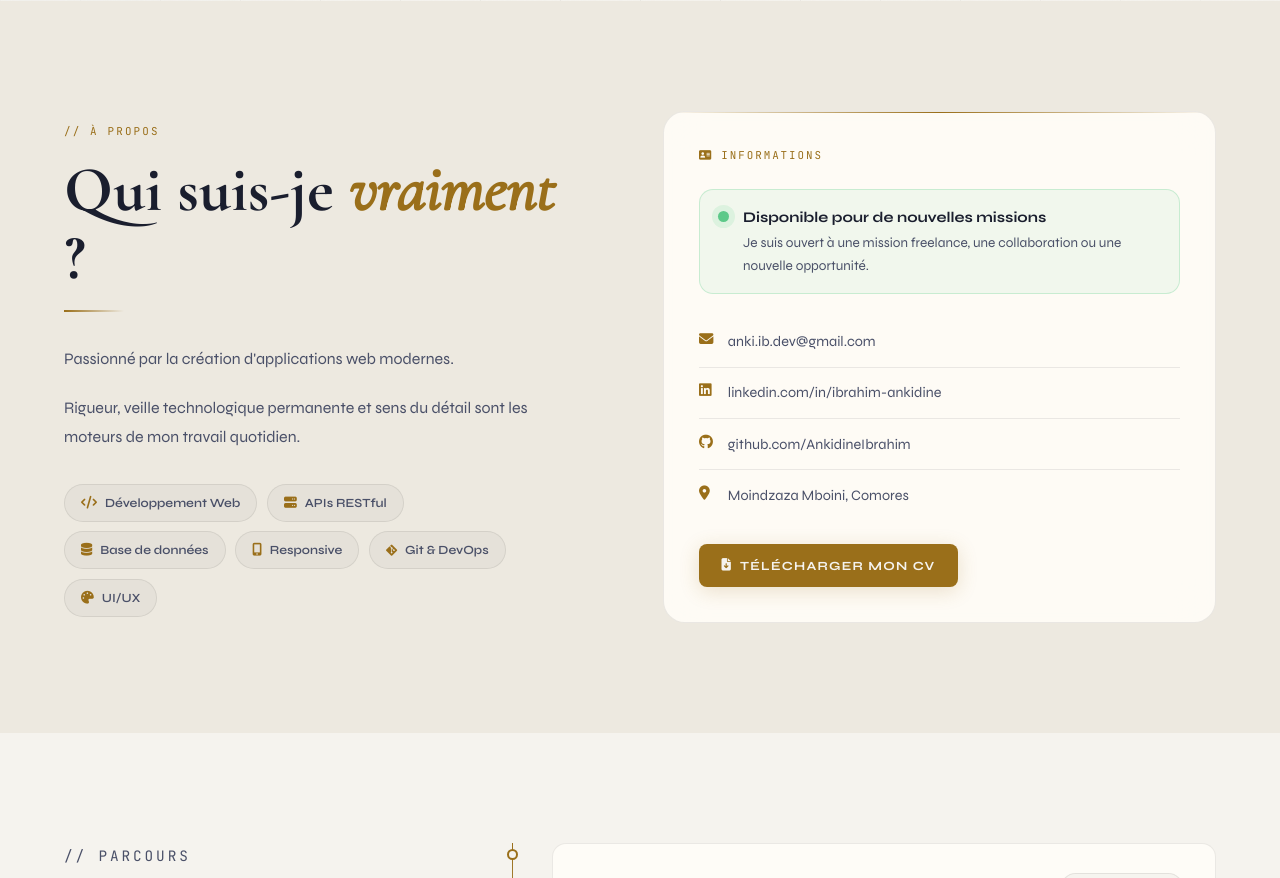
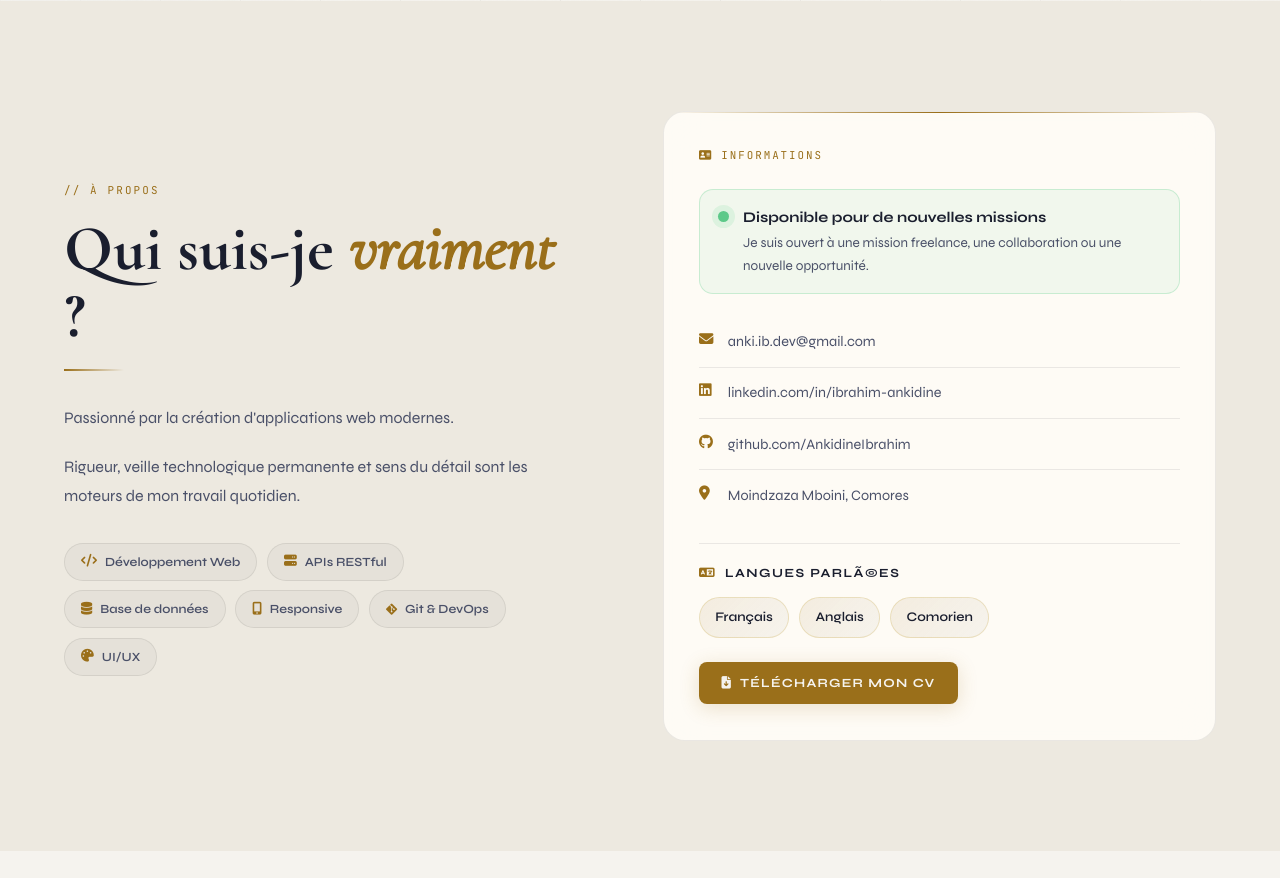
Before and after one commit to AnkidineIbrahim/ankiibrahim, a Flask app: page / in a window 1280 px wide. Shown: the part 799-1677 px from the top of the page. Run offline with Flask 3, Linux system fonts and the light colour scheme; data comes from the database, SQL or seed files in the repository; some libraries are stand-ins or nearby versions.

Commit message:
Mise à jour du projet avec les dernières modifications

```diff
--- a/app.py
+++ b/app.py
@@ -12,6 +12,7 @@ from flask_sqlalchemy import SQLAlchemy
 from flask_login import (LoginManager, UserMixin, login_user,
                          logout_user, login_required, current_user)
 from markupsafe import Markup, escape
+from sqlalchemy import inspect, text
 from reportlab.lib import colors
 from reportlab.lib.enums import TA_RIGHT
 from reportlab.lib.pagesizes import A4
@@ -70,6 +71,13 @@ class Profile(db.Model):
     years_exp   = db.Column(db.Integer,     default=3)
     companies   = db.Column(db.Integer,     default=2)
     tech_count  = db.Column(db.Integer,     default=10)
+    languages   = db.Column(db.Text,        default='[]')
+
+    def get_languages(self):
+        try:
+            return json.loads(self.languages or '[]')
+        except (TypeError, json.JSONDecodeError):
+            return []
 
 class Experience(db.Model):
     id          = db.Column(db.Integer, primary_key=True)
@@ -130,6 +138,21 @@ class Visit(db.Model):
     ip         = db.Column(db.String(60),  default='')
     user_agent = db.Column(db.String(300), default='')
     created_at = db.Column(db.DateTime,    default=datetime.utcnow)
+
+
+def ensure_schema_updates():
+    inspector = inspect(db.engine)
+
+    if inspector.has_table('profile'):
+        profile_columns = {column['name'] for column in inspector.get_columns('profile')}
+        if 'languages' not in profile_columns:
+            db.session.execute(text("ALTER TABLE profile ADD COLUMN languages TEXT DEFAULT '[]'"))
+            db.session.commit()
+
+
+with app.app_context():
+    db.create_all()
+    ensure_schema_updates()
 
 # ── HELPERS ──────────────────────────────────────────────────
 
@@ -584,6 +607,13 @@ def admin_profile():
         p.years_exp  = int(request.form.get('years_exp', p.years_exp) or 0)
         p.companies  = int(request.form.get('companies',  p.companies) or 0)
         p.tech_count = int(request.form.get('tech_count', p.tech_count) or 0)
+        raw_languages = request.form.get('languages', '')
+        languages = [
+            item.strip()
+            for item in raw_languages.replace('\r', '').replace('\n', ',').split(',')
+            if item.strip()
+        ]
+        p.languages  = json.dumps(languages, ensure_ascii=False)
         # Photo upload
         photo = request.files.get('photo')
         if photo and photo.filename:
@@ -873,6 +903,7 @@ def admin_stats():
 def init_db(reset_admin=False):
     with app.app_context():
         db.create_all()
+        ensure_schema_updates()
 
         # Admin par défaut
         admin = Admin.query.first()
@@ -887,7 +918,7 @@ def init_db(reset_admin=False):
 
         # Profil par défaut
         if not Profile.query.first():
-            db.session.add(Profile())
+            db.session.add(Profile(languages=json.dumps(['Français', 'Anglais', 'Comorien'], ensure_ascii=False)))
 
         # Expériences
         if not Experience.query.first():
--- a/static/css/public.css
+++ b/static/css/public.css
@@ -752,6 +752,32 @@ section { padding: 110px 5vw; position: relative; }
 .info-list a { color: inherit; text-decoration: none; transition: color .2s; }
 .info-list a:hover { color: var(--gold); }
 
+.info-subsection {
+  margin-top: 1.4rem;
+  padding-top: 1.2rem;
+  border-top: 1px solid var(--border);
+}
+.info-subtitle {
+  display: flex; align-items: center; gap: .55rem;
+  margin-bottom: .9rem;
+  color: var(--text);
+  font-size: .78rem; font-weight: 700;
+  letter-spacing: .12em; text-transform: uppercase;
+}
+.info-subtitle i { color: var(--gold); }
+.info-pills {
+  display: flex; flex-wrap: wrap; gap: .65rem;
+}
+.info-pill {
+  display: inline-flex; align-items: center;
+  padding: .55rem .95rem;
+  border-radius: 999px;
+  border: 1px solid rgba(200,165,60,.25);
+  background: linear-gradient(135deg, var(--gold-dim), var(--surface));
+  color: var(--text);
+  font-size: .82rem; font-weight: 600;
+}
+
 .cv-card-btn {
   display: inline-flex; align-items: center; gap: .5rem;
   margin-top: 1.5rem;
--- a/templates/admin/profile.html
+++ b/templates/admin/profile.html
@@ -73,6 +73,11 @@
         </div>
 
         <div class="fg"><label>Localisation</label><input type="text" name="location" value="{{ profile.location }}"></div>
+        <div class="fg">
+          <label>Langues parlÃ©es</label>
+          <input type="text" name="languages" value="{{ profile.get_languages()|join(', ') }}" placeholder="FranÃ§ais, Anglais, Comorien">
+          <small class="form-hint">SÃ©parez les langues par des virgules.</small>
+        </div>
       </div>
 
       <!-- Social -->
--- a/templates/public/index.html
+++ b/templates/public/index.html
@@ -94,6 +94,16 @@
           <li><i class="fab fa-github"></i><a href="{{ profile.github }}" target="_blank">github.com/AnkidineIbrahim</a></li>
           <li><i class="fas fa-map-marker-alt"></i>{{ profile.location }}</li>
         </ul>
+        {% if profile.get_languages() %}
+        <div class="info-subsection">
+          <p class="info-subtitle"><i class="fas fa-language"></i> Langues parlÃ©es</p>
+          <div class="info-pills">
+            {% for language in profile.get_languages() %}
+            <span class="info-pill">{{ language }}</span>
+            {% endfor %}
+          </div>
+        </div>
+        {% endif %}
         <a href="{{ url_for('download_cv') }}" class="cv-card-btn">
           <i class="fas fa-file-arrow-down"></i> Télécharger mon CV
         </a>
```
